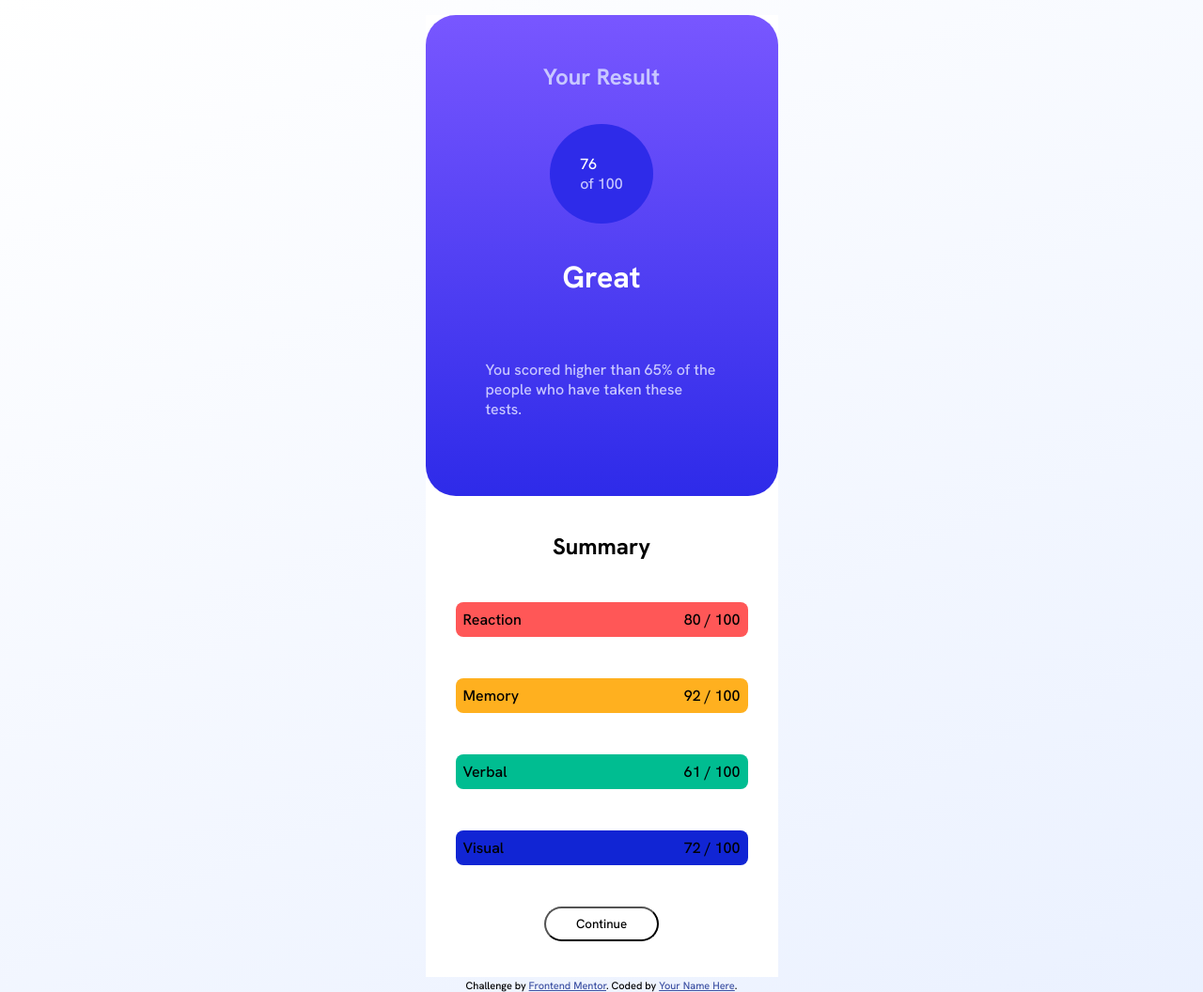
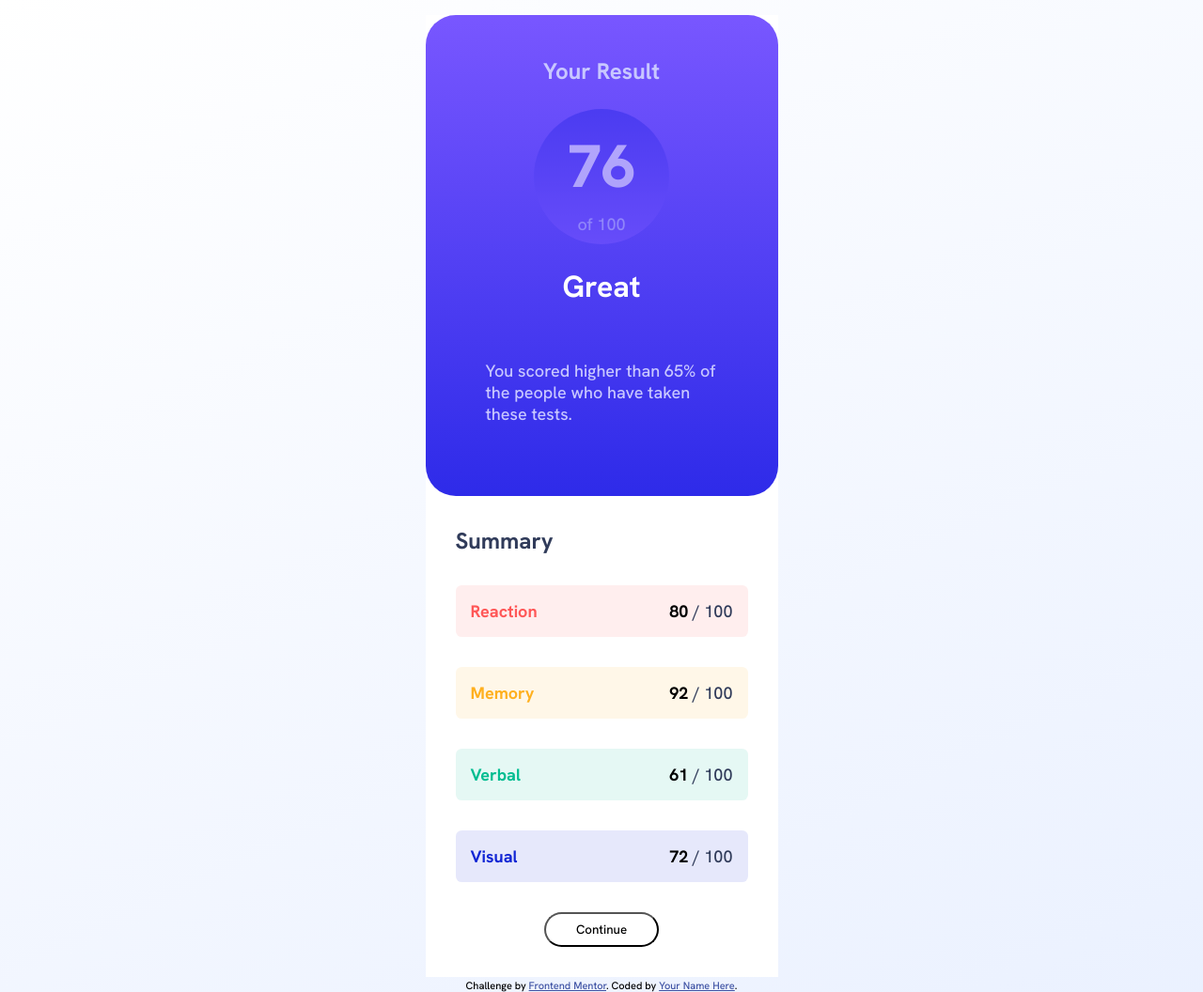
Before and after one commit to style-x/results-summary-component, a plain HTML site: page index.html in a window 1280 px wide. Shown: the whole page at 94% size. Drawn offline with Linux system fonts and the light colour scheme.

Commit message:
Style Anpassungen #1

```diff
--- a/index.html
+++ b/index.html
@@ -30,20 +30,20 @@
       <h2>Summary</h2>
 
       <div class="cell reaction">
-        <p>Reaction</p>
-        <p><span>80</span> / 100</p>
+        <p class="category">Reaction</p>
+        <p><span class="score">80</span> / 100</p>
       </div>
       <div class="cell memory">
-        <p>Memory</p>
-        <p><span>92</span> / 100</p>
+        <p class="category">Memory</p>
+        <p><span class="score">92</span> / 100</p>
       </div>
       <div class="cell verbal">
-        <p>Verbal</p>
-        <p><span>61</span> / 100</p>
+        <p class="category">Verbal</p>
+        <p><span class="score">61</span> / 100</p>
       </div>
       <div class="cell visual">
-        <p>Visual</p>
-        <p><span>72</span> / 100</p>
+        <p class="category">Visual</p>
+        <p><span class="score">72</span> / 100</p>
       </div>
 
       <button>Continue</button>
--- a/style.css
+++ b/style.css
@@ -2,9 +2,13 @@
 
   /* COLORS Primary */
   --clr-light-red: hsl(0, 100%, 67%);
+  --clr-light-red-bg: hsla(0, 100%, 67%, 10%);
   --clr-orangey-yellow: hsl(39, 100%, 56%);
+  --clr-orangey-yellow-bg: hsl(39, 100%, 56%, 10%);
   --clr-green-teal: hsl(166, 100%, 37%);
+  --clr-green-teal-bg: hsl(166, 100%, 37%, 10%);
   --clr-cobalt-blue: hsl(234, 85%, 45%);
+  --clr-cobalt-blue-bg: hsl(234, 85%, 45%, 10%);
 
   /* COLOR Gradients (background) */
 
@@ -29,6 +33,10 @@
   padding: 0;
   margin: 0;
   font-family: 'Hanken Grotesk', sans-serif;
+}
+
+p {
+  font-size: 18px;
 }
 
 body {
@@ -69,17 +77,26 @@ color: var(--clr-light-lavender);
 }
 
 .result .circle {
-  background-color: var(--clr-light-royal-blue);
-  padding: 2rem;
+  background: linear-gradient(0deg, var(--clr-light-slate-blue) 0%, var(--clr-light-royal-blue) 100%);
+  width: 9rem;
+  height: 9rem;
+  display: grid;
+  justify-content: center;
+  align-items: center;
   border-radius: 50%;
+  opacity: 0.5;
 }
 
 .result .points {
   color: var(--clr-white);
+  font-size: 4rem;
+  font-weight: 800;
+  margin-top: auto;
 }
 
 .result .of100 {
   color: var(--clr-light-lavender);
+  text-align: center;
 }
 
 .result h1 {
@@ -96,29 +113,63 @@ color: var(--clr-light-lavender);
   padding: 1rem 2rem;
 }
 
+.summary h2 {
+  color: var(--clr-dark-gray-blue);
+  width: 100%;
+}
+
 .summary .cell {
   width: 100%;
-  padding: 0.5rem;
-  border-radius: 0.5rem;
+  padding: 1rem;
+  border-radius: 0.4rem;
   display: flex;
   flex-direction: row;
   justify-content: space-between;
 }
 
+.cell span {
+  color: black;
+  font-weight: 700;
+}
+
+.cell p:last-child {
+  color: var(--clr-dark-gray-blue);
+}
+
+.cell p:first-child {
+  font-weight: 700;
+}
+
 .summary .reaction {
-  background-color: var(--clr-light-red);
+  background-color: var(--clr-light-red-bg);
+}
+
+.reaction > p:first-child {
+  color: var(--clr-light-red);
 }
 
 .summary .memory {
-  background-color: var(--clr-orangey-yellow);
+  background-color: var(--clr-orangey-yellow-bg);
+}
+
+.memory > p:first-child {
+  color: var(--clr-orangey-yellow);
 }
 
 .summary .verbal {
-  background-color: var(--clr-green-teal);
+  background-color: var(--clr-green-teal-bg);
+}
+
+.verbal > p:first-child {
+  color: var(--clr-green-teal);
 }
 
 .summary .visual {
-  background-color: var(--clr-cobalt-blue);
+  background-color: var(--clr-cobalt-blue-bg);
+}
+
+.visual > p:first-child {
+  color: var(--clr-cobalt-blue);
 }
 
 button {
```
